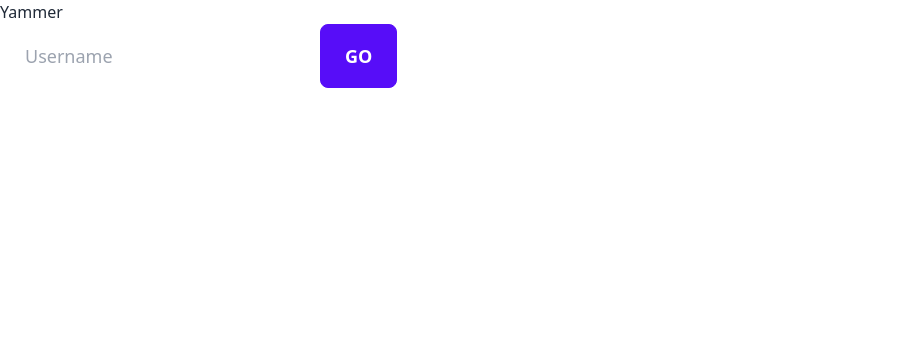
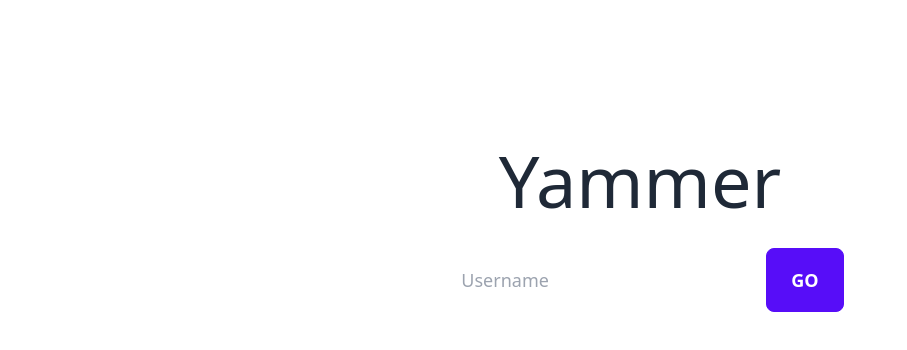
Before and after one commit to tsongglod123/sec-1-group-11-yammer, a Vue app: page / in a window 1280 px wide. Shown: the top 350 px of the page, without its empty margins (0-907 px from the left). Built offline with nearby package versions, Linux system fonts and the light colour scheme.

Commit message:
[EDIT] Welcome

```diff
--- a/data/db.json
+++ b/data/db.json
@@ -1,6 +1,5 @@
 {
-	"posts": [
-		{
+    "posts": [{
             "id": 1,
             "content": "first complain!",
             "userId": 1
@@ -21,8 +20,7 @@
             "userId": 1
         }
     ],
-	"users": [
-		{
+    "users": [{
             "id": 1,
             "username": "tansadza"
         },
--- a/src/views/Welcome.vue
+++ b/src/views/Welcome.vue
@@ -47,8 +47,10 @@
 
 <template>
     <div id="welcome-page">
-		<div>Yammer</div>
-		<div id="login">
+        <div class="text-7xl project-title text-center pt-36">Yammer</div>
+        <div class="grid justify-items-center py-8">
+            <div id="login" class="flex justify-items-center">
+				<div class="pr-5">
                 <input
                     type="text"
                     class="input input-lg"
@@ -56,6 +58,7 @@
                     v-model.trim="username"
                     @keyup.enter="login($event.target.value)"
                 />
+				</div>
                 <button
                     type="button"
                     class="btn btn-lg"
@@ -64,7 +67,10 @@
                     Go
                 </button>
             </div>
-		<div v-show="isNotFill">Please enter your username!</div>
+            <div v-show="isNotFill" class="flex justify-items-center pt-5 text-red-600 ">
+                Please enter your username!
+            </div>
+        </div>
     </div>
 </template>
 
```
Lines whose indentation alone changed are shown as unchanged.
